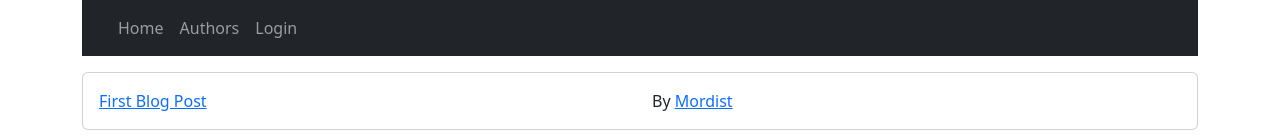
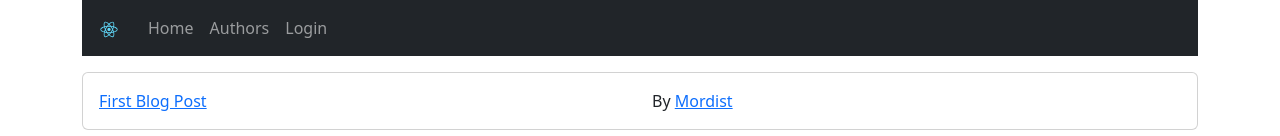
Before and after one commit to SeanHolt/react-blog, a React (Create React App) app: page /#/ in a window 1280 px wide. Shown: the top 136 px of the page. Built offline with nearby package versions, Linux system fonts and the light colour scheme; no server answers.

Commit message:
Fixed navbar-brand path and sizing

```diff
--- a/src/components/Nav.tsx
+++ b/src/components/Nav.tsx
@@ -11,7 +11,7 @@ export function Nav(): React.ReactElement {
       <div className="container-fluid">
         <div className="collapse navbar-collapse" id="navbarSupportedContent">
             <a className="navbar-brand" href="/">
-                <img src={img} alt="brand" />
+                <img src={img} alt="brand" width="30" height="21" />
             </a>
           <ul className="navbar-nav me-auto mb-2 mb-lg-0">
             <li className="nav-item">
```
